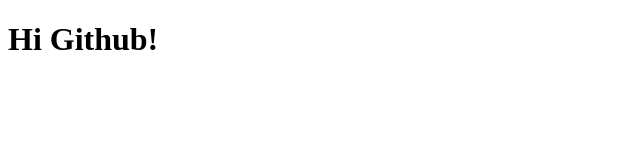
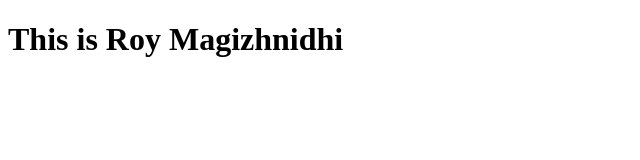
Before and after one commit to Priyasneha-Clement/my-web-app, a plain HTML site: page index.html in a window 1280 px wide. Shown: the whole page, without its empty margins (0-640 px from the left). Drawn offline with Linux system fonts and the light colour scheme.

Commit message:
new source

```diff
--- a/index.html
+++ b/index.html
@@ -4,6 +4,6 @@
         <title>My Web App</title>
     </head>
     <body>
-        <h1>Hi Github!</h1>
+        <h1>This is Roy Magizhnidhi</h1>
     </body>
 </html>
```
